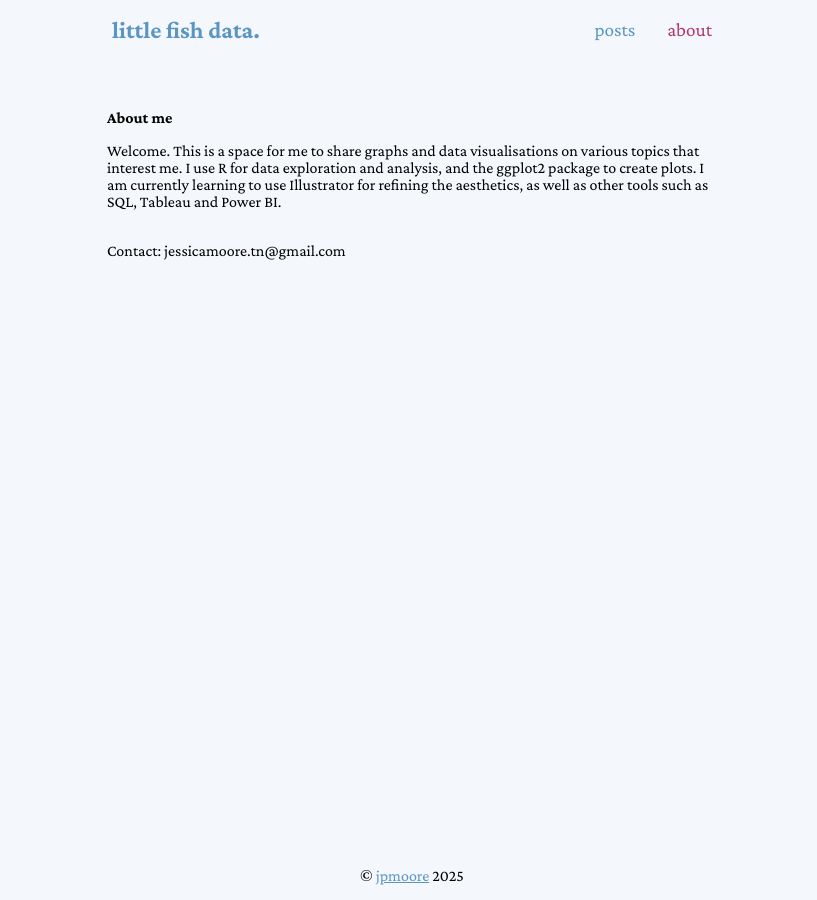
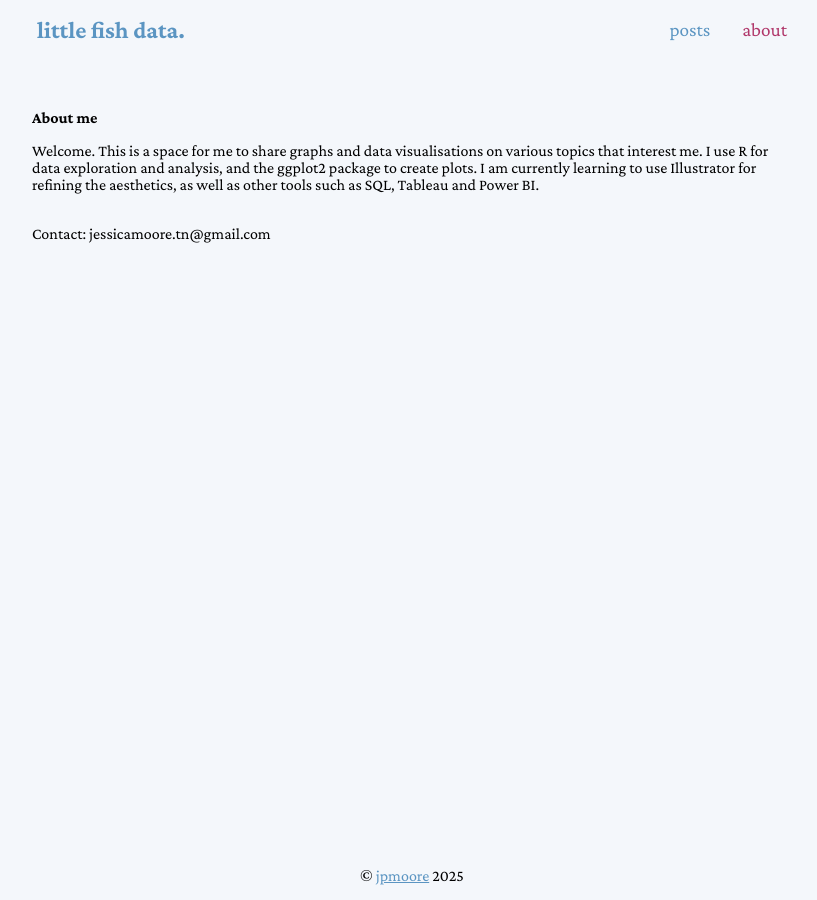
Before and after one commit to jessjep/jessjep.github.io, a Jekyll site: the page built from about.md, in a window 1280 px wide. Shown: the whole page, without its empty margins (228-1045 px from the left). Built offline with Jekyll 4.4.1, drawn with Linux system fonts in a browser that asks for light colours.

```diff
--- a/assets/css/styles.css
+++ b/assets/css/styles.css
@@ -1,5 +1,5 @@
 :root {
-  --max-page-width: 650px;
+  --max-page-width: 800px;
   /* The following colors have AAA contrast with white background if font size >18px or 14px and bold */
   --primary-blue: #016d77;
   --visited: #754263;
@@ -156,7 +156,7 @@ td > img {
 /* Desktops (>1024px wide) */
 @media screen and (min-width: 1024px) {
   .posts-grid {
-    grid-template-columns: repeat(3, 1fr); /* 3 cols */
+    grid-template-columns: repeat(4, 1fr); /* 3 cols */
   }
 }
 
```
Also changed, not shown: _posts/2025-03-04-long-beach.md (added, +10 -0 lines), assets/images/tidytues/w9-25/surrenders_plot.png (added), 1 other file.
